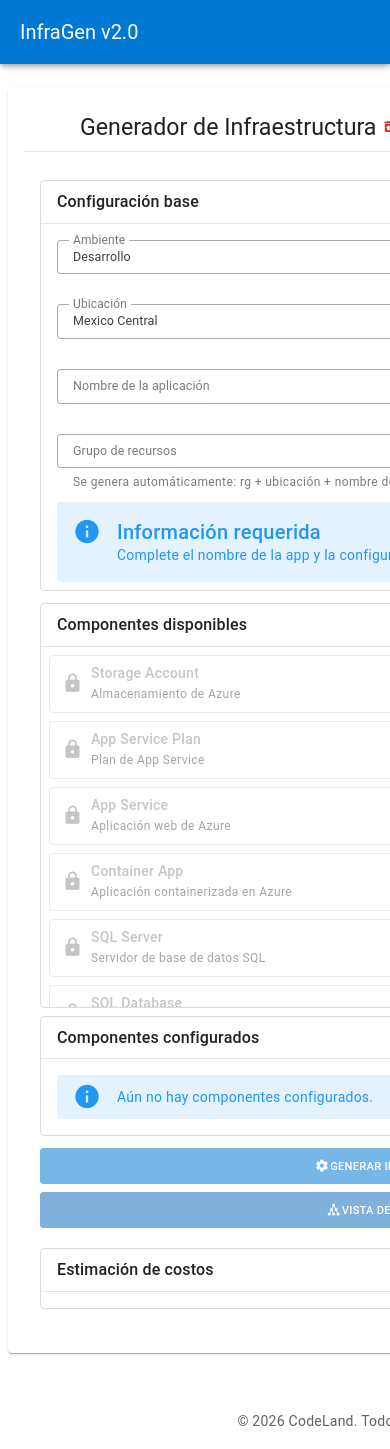
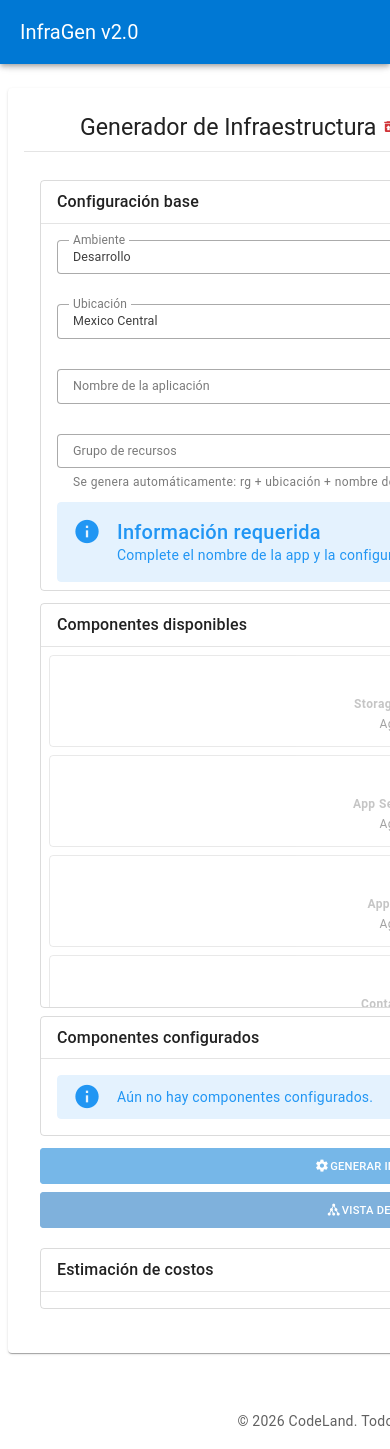
Before and after one commit to vicoscanseco/InfraGen, a Vue app: page / in a window 390 px wide. Shown: the top 1449 px of the page. Built offline with nearby package versions, Linux system fonts and the light colour scheme.

Commit message:
feat: enhance AzureSelector component layout with improved grid display for available components; update styles for better responsiveness

```diff
--- a/src/components/AzureSelector.vue
+++ b/src/components/AzureSelector.vue
@@ -161,46 +161,38 @@
             <v-card variant="outlined">
               <v-card-title class="text-subtitle-1">Componentes disponibles</v-card-title>
               <v-divider />
-              <v-card-text class="pa-0 panel-scroll">
-                <div class="pa-2">
+              <v-card-text class="pa-2 available-panel">
+                <div class="available-components-grid">
                   <v-hover v-for="comp in availableComponents" :key="comp.value" v-slot="{ isHovering, props }">
                     <v-card
                       v-bind="props"
                       variant="outlined"
                       :elevation="isHovering ? 2 : 0"
-                      class="available-comp-card mb-2"
+                      class="available-comp-card"
                       :class="{ 'text-disabled': !canAddComponent(comp.value).allowed }"
                       tabindex="0"
+                      role="button"
+                      @click="canAddComponent(comp.value).allowed && addComponent(comp)"
+                      @keyup.enter="canAddComponent(comp.value).allowed && addComponent(comp)"
                     >
-                      <v-card-text class="py-2 px-3">
-                        <div class="d-flex align-center justify-space-between ga-2">
-                          <div class="d-flex align-center ga-2 flex-grow-1 min-w-0">
-                            <v-icon
-                              :color="canAddComponent(comp.value).allowed ? 'primary' : 'grey'"
-                              :icon="canAddComponent(comp.value).allowed ? 'mdi-check-circle' : 'mdi-lock'"
-                            />
-                            <div class="min-w-0">
-                              <div class="text-body-2 font-weight-medium text-truncate">{{ comp.label }}</div>
-                              <div class="text-caption text-medium-emphasis text-truncate">{{ comp.description }}</div>
-                            </div>
-                          </div>
+                      <v-card-text class="py-3 px-2 text-center">
                         <v-tooltip
                           :text="!canAddComponent(comp.value).allowed ? canAddComponent(comp.value).reason : ''"
                           :disabled="canAddComponent(comp.value).allowed"
                         >
-                            <template v-slot:activator="{ props: btnProps }">
-                              <v-btn
-                                v-bind="btnProps"
+                          <template v-slot:activator="{ props: tipProps }">
+                            <div v-bind="tipProps" class="d-flex flex-column align-center">
+                              <v-icon
+                                size="22"
+                                class="mb-1"
                                 :color="canAddComponent(comp.value).allowed ? 'primary' : 'grey'"
-                                :disabled="!canAddComponent(comp.value).allowed"
-                                size="small"
-                                @click="addComponent(comp)"
-                              >
-                                Agregar
-                              </v-btn>
+                                :icon="canAddComponent(comp.value).allowed ? 'mdi-check-circle' : 'mdi-lock'"
+                              />
+                              <div class="text-caption font-weight-bold text-truncate w-100">{{ comp.label }}</div>
+                              <div class="text-caption text-medium-emphasis">Agregar</div>
+                            </div>
                           </template>
                         </v-tooltip>
-                        </div>
                       </v-card-text>
                     </v-card>
                   </v-hover>
@@ -1622,8 +1614,20 @@ const handleBicepImport = async (event) => {
   overflow-y: auto;
 }
 
+.available-panel {
+  max-height: none;
+  overflow: visible;
+}
+
+.available-components-grid {
+  display: grid;
+  grid-template-columns: repeat(3, minmax(0, 1fr));
+  gap: 8px;
+}
+
 .available-comp-card {
   transition: transform 0.18s ease;
+  min-height: 92px;
 }
 
 .available-comp-card:hover,
@@ -1779,4 +1783,21 @@ const handleBicepImport = async (event) => {
     font-size: 0.64rem;
   }
 }
+
+@media (max-width: 1260px) {
+  .available-panel {
+    max-height: 360px;
+    overflow-y: auto;
+  }
+
+  .available-components-grid {
+    grid-template-columns: repeat(2, minmax(0, 1fr));
+  }
+}
+
+@media (max-width: 700px) {
+  .available-components-grid {
+    grid-template-columns: 1fr;
+  }
+}
 </style>
```
Lines whose indentation alone changed are shown as unchanged.
